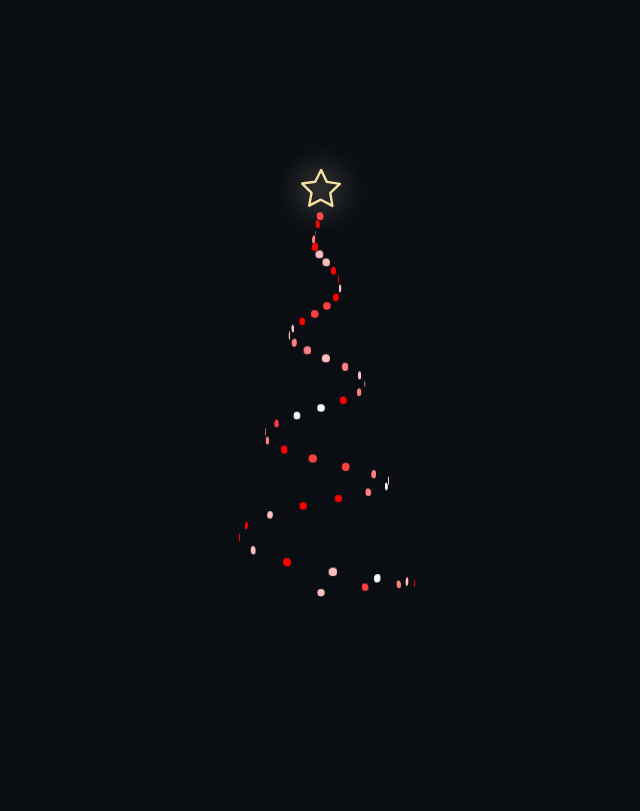
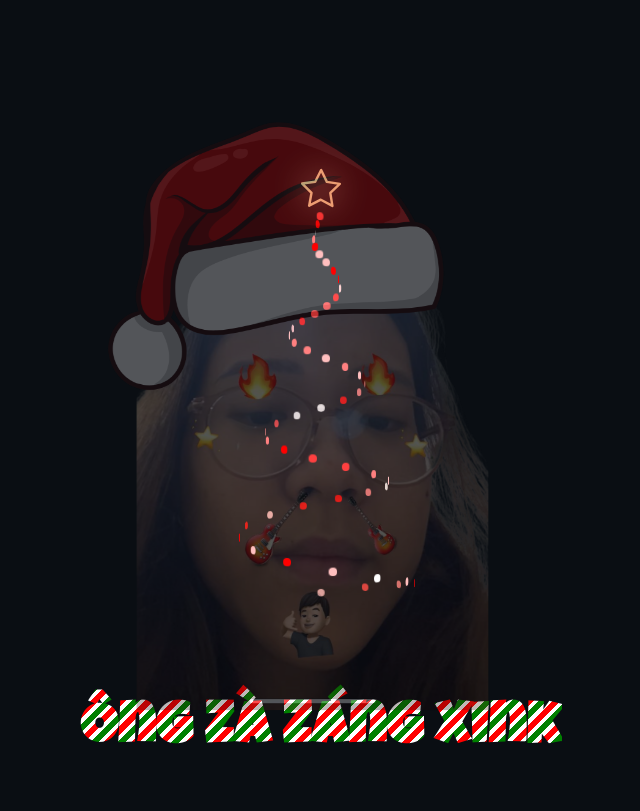
Before and after one commit to minhnguyen200703/CHRISTMAS, a plain HTML site: page rotating-xmas-tree.html in a window 1280 px wide. Shown: the whole page, without its empty margins (319-959 px from the left). Drawn offline with Linux system fonts and the light colour scheme.

Commit message:
Finalize

```diff
--- a/rotating-xmas-tree.css
+++ b/rotating-xmas-tree.css
@@ -1,3 +1,5 @@
+@import url('https://fonts.googleapis.com/css2?family=Luckiest+Guy&display=swap');
+
 * {
   box-sizing: border-box;
 }
@@ -36,6 +38,45 @@ body {
   transform: translate(-50%, 50%) rotateY(calc(var(--rotate, 0) * 1deg))
                      translate3d(0, 0, calc(var(--radius, 0) * 1vmin));
   bottom: calc(var(--y, 0) * 1%);
+}
+
+.centered-div {
+  text-align: center;
+  position: absolute;
+  bottom: 0;
+  color: #fff;
+
+  font-family: 'Luckiest Guy';
+  font-size: 3vmin;
+  letter-spacing: 0.05rem;
+  color: transparent;
+  filter: drop-shadow(0 0 0.05em);
+  background: repeating-linear-gradient(-45deg, red 0 0.15em, white 0 0.25em, green 0 0.4em, white 0 0.50em);
+  -webkit-background-clip: text;
+  background-clip: text;
+
+
+}
+
+@media (orientation:landscape) {
+  .centered-div {
+    font-size: 3vmax;
+  }
+}
+
+
+.centered-image {
+  position: absolute;
+  top: 50%;
+  left: 52%;
+  transform: translate(-50%, -50%);
+  height: 660px;
+  width: 500px;
+  background-image: url('./santa.png'); /* Replace 'imageA.jpg' with the actual path to your image */
+  background-size: cover;
+  background-position: center;
+  background-repeat: no-repeat;
+  opacity: 0.3;
 }
 
 .tree__star {
--- a/rotating-xmas-tree.html
+++ b/rotating-xmas-tree.html
@@ -4,9 +4,26 @@
   <meta charset="UTF-8">
   <meta name="viewport" content="width=device-width, initial-scale=1.0">
   <link rel="stylesheet" href="rotating-xmas-tree.css">
-  <title>Rotating xMas tree</title>
+  <title>CHRISTMAS LEZYYY</title>
 </head>
   <body>
+
+    <script>
+      // Alert messages
+      alert('CHỜ XÍUUUUU ');
+      alert('HỎNG AI IU EM BẰNG TUI IU EM ĐÂUUU');
+      alert('CHỜ XÍUUUUU');
+      alert('HỎNG AI IU EM BẰNG TUI IU EM ĐÂUUU');
+      alert('MÉ RÌ CHỊT MỢTTT');
+    </script>
+
+<script>
+  setTimeout(function() {
+    alert('HICC SORRY FOR BEING LATE FOR THISSSSSS!!!!');
+    alert('BUT I LOVE YOUUU');
+    alert('AND MERRY CHRISTMASSSSSSS IU EMMMMM');
+  }, 30000); // 30 seconds in milliseconds
+</script>
 
   <div class="tree">
     <div class="tree__light" style="--appear: 0; --y: 0; --rotate: 1440; --radius: 12.5; --speed: 5.8063069718666664; --delay: -1.7712136464858697;"></div>
@@ -63,5 +80,15 @@
       <path d="M90.19 104.33L57.12 87.38 24.4 105l5.91-36.69L3.44 42.65l36.72-5.72 16.1-33.5L73.06 36.6l36.83 4.97-26.35 26.21z" fill="none" stroke-width="6.88" stroke-linecap="round" stroke-linejoin="round"></path>
     </svg>
   </div>
+
+    <!-- Centered Div -->
+    <div class="centered-div">
+      <h2>Ông Zà Záng Xink</h2>
+    </div>
+
+    <!-- Background Image -->
+    <div class="centered-image">
+    </div>
+
   </body>
 </html>
```
